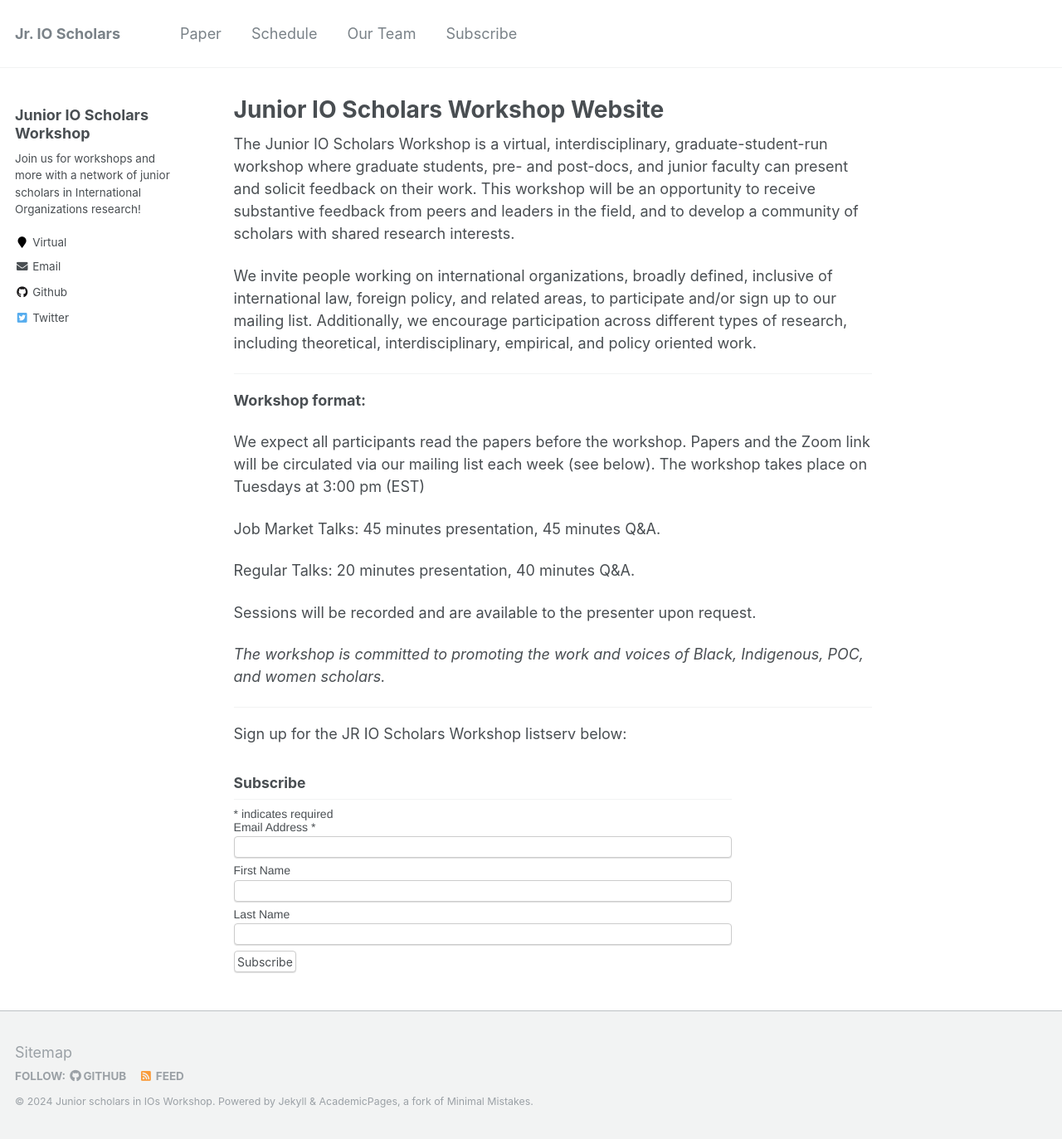
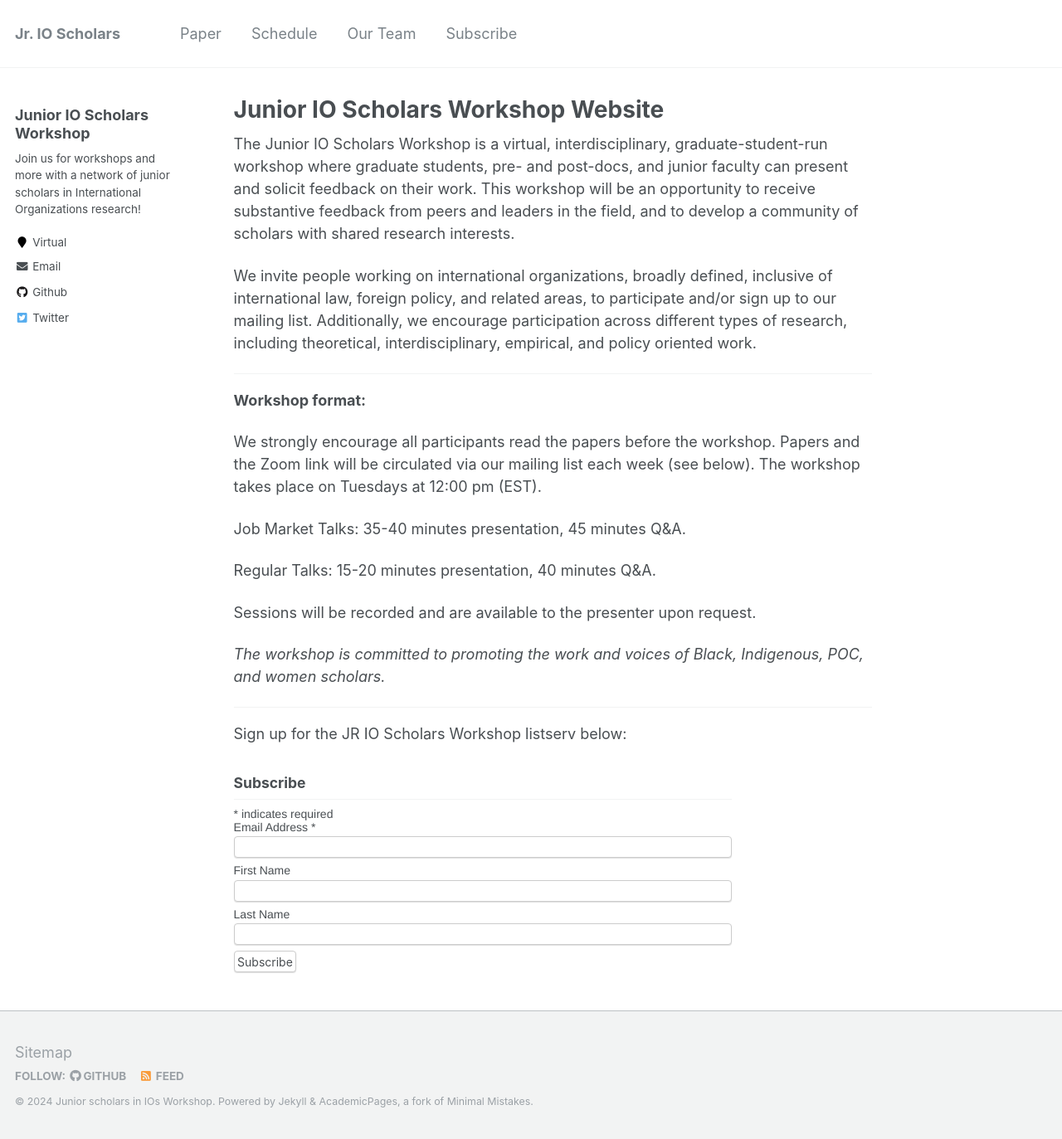
Before and after one commit to IO-workshop/IO-workshop.github.io, a Jekyll site: the page built from _pages/about.md, in a window 1280 px wide and 1373 px high. Shown: the whole window at 83% size. Built offline with Jekyll 4.4.1, drawn with Linux system fonts in a browser that asks for light colours; comment, search, counter and statistics services are not loaded.

Commit message:
misc. updates

```diff
--- a/_pages/about.md
+++ b/_pages/about.md
@@ -16,11 +16,11 @@ We invite people working on international organizations, broadly defined, inclus
 
 **Workshop format:**
 
-We expect all participants read the papers before the workshop. Papers and the Zoom link will be circulated via our mailing list each week (see below). The workshop takes place on Tuesdays at 3:00 pm (EST)
+We strongly encourage all participants read the papers before the workshop. Papers and the Zoom link will be circulated via our mailing list each week (see below). The workshop takes place on Tuesdays at 12:00 pm (EST).
 
-Job Market Talks: 45 minutes presentation, 45 minutes Q&A.
+Job Market Talks: 35-40 minutes presentation, 45 minutes Q&A.
 
-Regular Talks: 20 minutes presentation, 40 minutes Q&A.
+Regular Talks: 15-20 minutes presentation, 40 minutes Q&A.
 
 Sessions will be recorded and are available to the presenter upon request.
 
```
Also changed, not shown: _pages/paper.md (+4 -4 lines).
